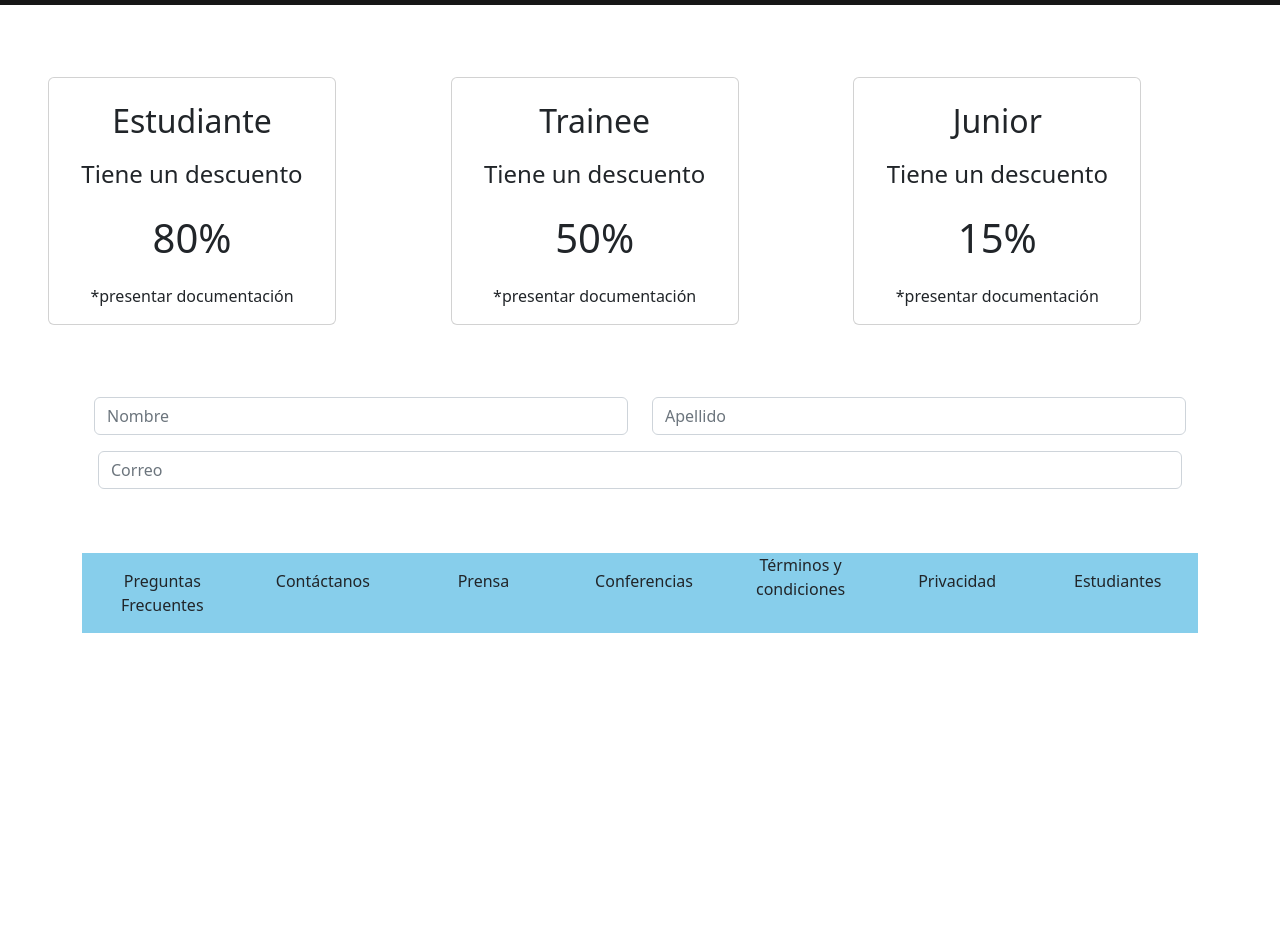
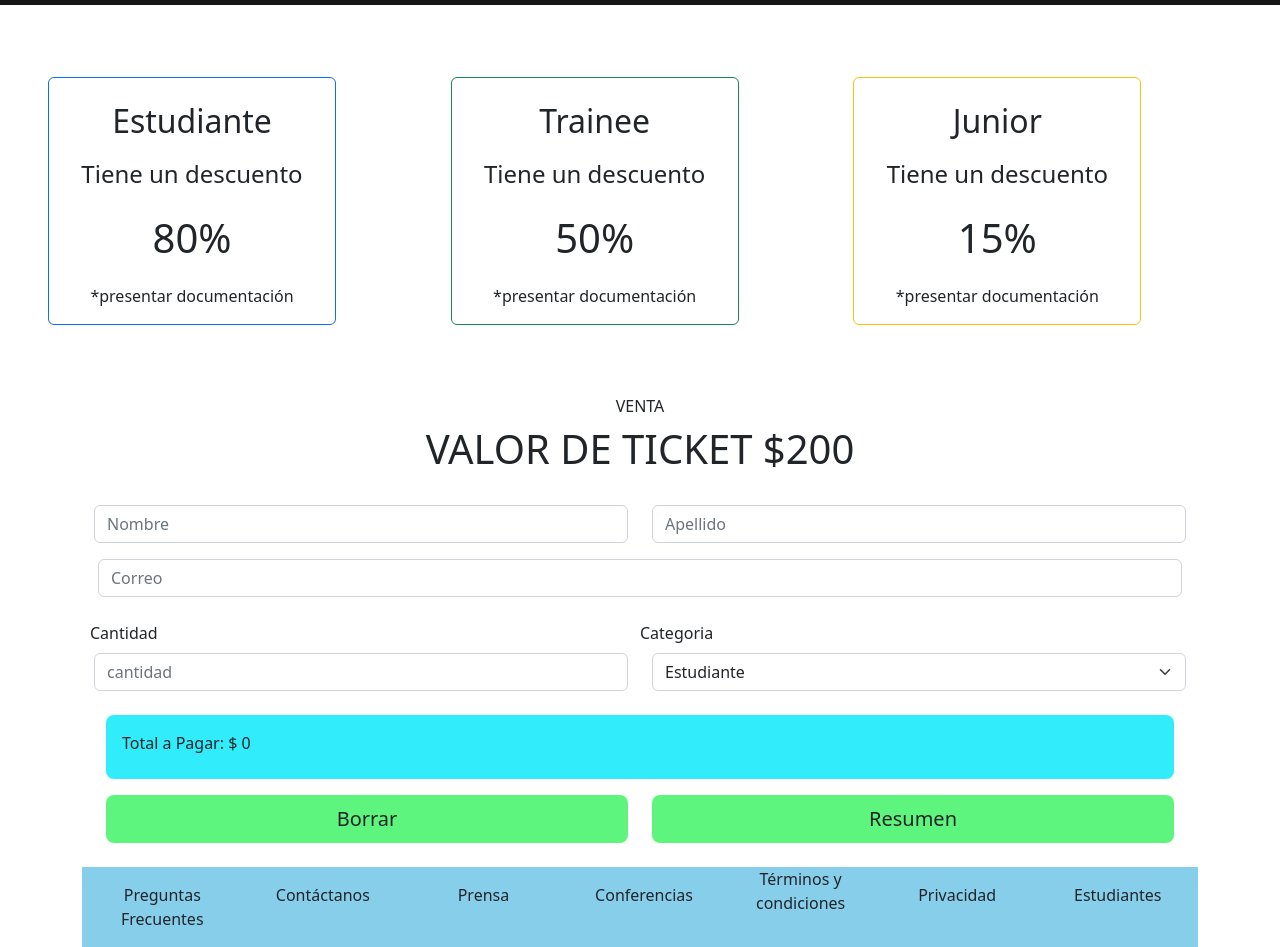
Before and after one commit to Firesoulsolutions/IntegradorFront, a plain HTML site: page CompraTicket.html in a window 1280 px wide. Shown: the part 96-1043 px from the top of the page. Before the commit the page ends 800 px from the top, so only its background shows below. Drawn offline with nearby package versions, Linux system fonts and the light colour scheme.

Commit message:
modificado venta ticket 1.1

```diff
--- a/CompraTicket.html
+++ b/CompraTicket.html
@@ -34,12 +34,12 @@
             </nav>
 
     </div><br>
-    <!--  tarjetas de oradores -->
+    <!--  tarjetas descuentos -->
 
-    <div class="conainer mx-0">
+    <div class="conainer mx-0 ">
         <div class="row p-5">
             <div class="col-md-4">
-                <div class="card" style="width: 18rem;">
+                <div class="card border-primary" style="width: 18rem;">
                     <div class="card-body">
                         <h5 class="card-title text-center p-2 fs-2">Estudiante</h5>
                         <p class="card-text text-center fs-4">Tiene un descuento</p>
@@ -51,7 +51,7 @@
 
             </div>
             <div class="col-md-4">
-                <div class="card" style="width: 18rem;">
+                <div class="card border-success" style="width: 18rem;">
                     <div class="card-body">
                         <h5 class="card-title text-center p-2 fs-2">Trainee</h5>
                         <p class="card-text text-center fs-4">Tiene un descuento</p>
@@ -62,7 +62,7 @@
 
             </div>
             <div class="col-md-4">
-                <div class="card" style="width: 18rem;">
+                <div class="card border-warning" style="width: 18rem;">
                     <div class="card-body">
                         <h5 class="card-title text-center p-2 fs-2">Junior</h5>
                         <p class="card-text text-center fs-4">Tiene un descuento</p>
@@ -73,11 +73,16 @@
 
             </div>
         </div>
-</div>
+    </div>
+</div><br>
+<div id="titulosVenta">
+    <h2>VENTA</h2>
+    <H1>VALOR DE TICKET $200</H1>
 </div><br>
 
+<!-- formulario de compra -->
     <div class="container">
-        <form action="dato.html" method="post">
+        <form >
             <div class="container text-center">
                 <div class="row">
                     <div class="col-6">
@@ -88,13 +93,48 @@
                     </div>
                     <div class="col p-3">
                         <input type="email" class="form-control" id="compraTicketEmail" placeholder="Correo" required>
-                   </div>
+                    </div>
+                    <div class="row p-2 text-start" >
+                        <div class="col-6 ">
+                            <label>Cantidad</label>
+                        </div>
+                        <div class="col-6">
+                            <label>Categoria</label>
+                        </div>
+
+                    </div>
+
+                    <div class="col-6">
+                        <input type="number" class="form-control" id="cantidadTicket" min="1" pattern="^[0-9]+"placeholder="cantidad" required>
+                    </div>
+                    <div  class="col-6">
+                        <select id="selector" class="form-select" aria-label="Default select example">
+
+                            <option value="1">Estudiante</option>
+                            <option value="2">Trainee</option>
+                            <option value="3">Junior</option>
+                        </select>
+                    </div>
+
 
                 </div><br>
-
+                <div class="container text-center">
+                    <div class="total">
+                        <p>Total a Pagar: $ <label id="monto">0</label></p>
+                    </div>
+                    <div class="row">
+                        <div class="col-6">
+                            <button class="btn  btn-lg" id="btn_borrar" onclick="borrar()">Borrar</button>
+                        </div>
+                        <div class="col-6">
+                            <button class="btn  btn-lg" id="btn_resumen" onclick="calcular()">Resumen</button>
+                        </div>
+                    </div>
+                </div>
 
         </form><br>
     </div>
+
 
     <footer>
         <div class="container text-center">
--- a/logica.js
+++ b/logica.js
@@ -0,0 +1,68 @@
+var resultado=0;
+var descuento=0;
+
+const valorEntrada=200;
+
+//guarda el monto de la cantidad pedida
+var cantidad=document.getElementById("cantidadTicket").value;
+//guarda el objeto select
+const categoria=document.getElementById("selector");
+// indica el indice seleccionado 0=estudiante;1=trainee;2=junior
+const indice=categoria.selectedIndex;
+//guarda el valor de label monto
+const monto=document.getElementById("monto").value;
+
+
+
+
+function calcular(){
+    switch(indice){
+        case 0:
+            descuento=Number(0.8);
+            resultado=(valorEntrada-(valorEntrada*descuento))*cantidad;
+            console.log("el descuento es de :"+ descuento);
+            console.log("el resultado es : "+resultado);
+            document.getElementById("monto").innerHTML=resultado;
+            console.log(monto);
+
+
+        break
+        case 1:
+            descuento=Number(0.5);
+            resultado=(valorEntrada-(valorEntrada*descuento))*cantidad;
+            console.log("el descuento es de :"+ descuento);
+            console.log("el resultado es : "+resultado);
+            document.getElementById("monto").innerHTML=resultado;
+            console.log(monto);
+
+        break
+        case 2:
+            descuento=Number(0.15);
+            resultado=(valorEntrada-(valorEntrada*descuento))*cantidad;
+            console.log("el descuento es de :"+ descuento);
+            console.log("el resultado es : "+resultado);
+            document.getElementById("monto").innerHTML=resultado;
+            console.log(monto);
+
+        break;
+        default:
+            alert("no se eligio ninguna opcion");
+    }
+
+
+}
+
+/*limpia los campos nombre,apellido,mail */
+function borrar(){
+
+    document.getElementById("compraTicketNombre").value="";
+    document.getElementById("compraTicketApellido").value="";
+    document.getElementById("compraTicketEmail").value="";
+    location.reload();
+}
+console.log("cantidad elegida es: "+document.getElementById("cantidadTicket").value);
+console.log("la categoria es: "+categoria);
+console.log("el indice elegido es"+indice);
+console.log(document.getElementById("monto").innerHTML);
+console.log("el monto actual es: "+monto);
+console.log(cantidad);
--- a/mainTP.css
+++ b/mainTP.css
@@ -92,6 +92,7 @@ body>main>h2{
 
 
 }
+
 /* css para formulario compras */
 .headerTicket{
     background-color: rgb(22, 22, 22);
@@ -105,3 +106,28 @@ body>main>h2{
     color: blueviolet;
 
 }
+#titulosVenta{
+    text-align: center;
+}
+#titulosVenta>h2{
+    font-size: medium;
+}
+.total{
+    text-align: start;
+    background-color: rgb(49, 236, 250);
+    border-radius: 0.5rem;
+    padding-left: 1rem;
+    padding-top: 1rem;
+    padding-bottom: 0.5rem;
+}
+#btn_borrar{
+    margin-top: 1rem;
+    width: 100%;
+    background-color: rgb(94, 245, 126);
+}
+#btn_resumen{
+    margin-top: 1rem;
+    width: 100%;
+    background-color: rgb(94, 245, 126);
+
+}
```
